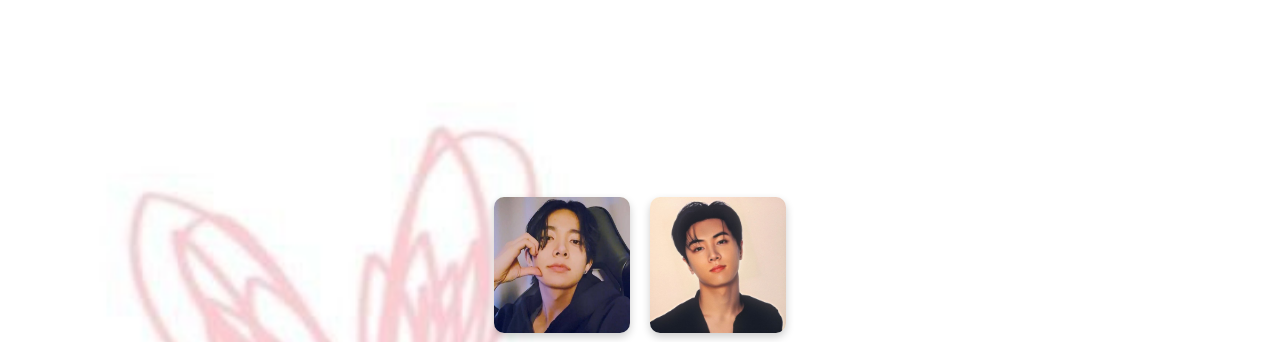
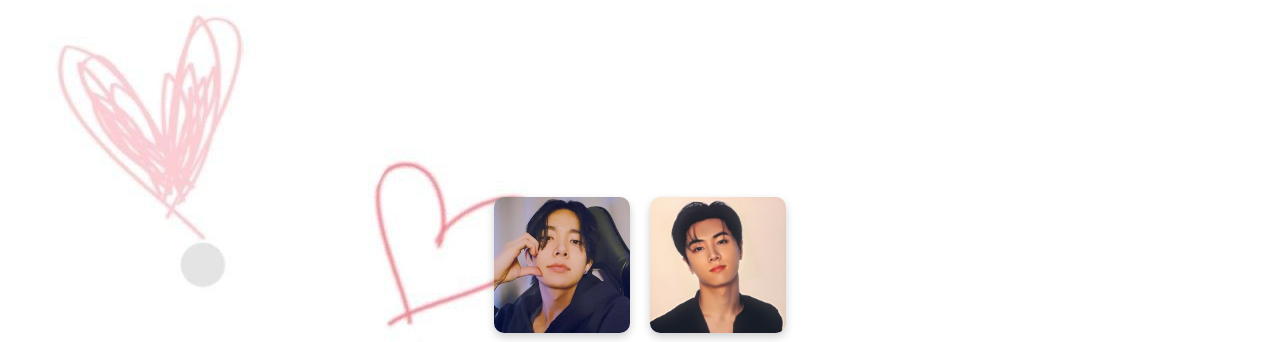
Before and after one commit to strixie1110/strixie1110.github.io, a plain HTML site: page index.html in a window 1280 px wide. Shown: the top 342 px of the page. Drawn offline with Linux system fonts and the light colour scheme.

Commit message:
Update index.html

```diff
--- a/index.html
+++ b/index.html
@@ -11,8 +11,7 @@
             width: 100%;
             height: 100%;
             font-family: Arial, sans-serif;
-            background: url('Background_2.jpg') no-repeat center fixed;
-            background-size: cover;
+            background: url('Background_2.jpg') no-repeat fixed;
             display: flex;
             flex-direction: column;
             align-items: center;
```
